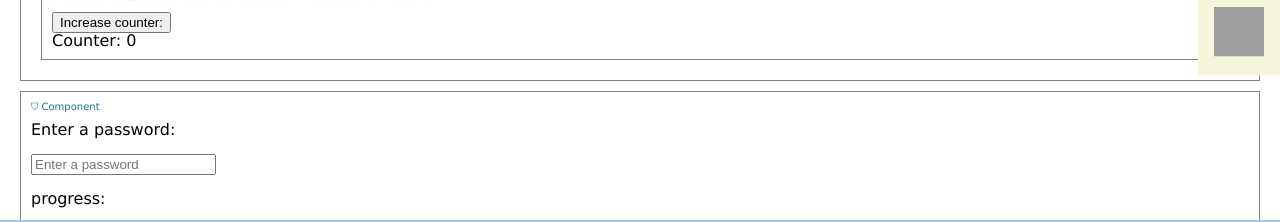
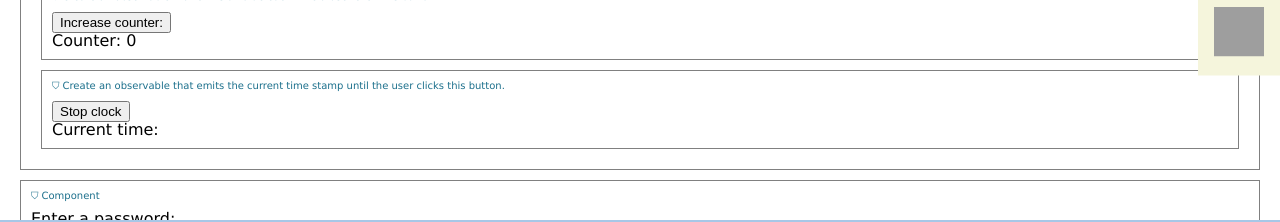
Before and after one commit to Portfolio-Allan-Rolle/100AngularChallenges, an Angular app: page / in a window 1280 px wide. Shown: the part 537-759 px from the top of the page. Built offline with nearby package versions, Linux system fonts and the light colour scheme; no server answers; grey boxes are pictures that could not be loaded.

Commit message:
RxJs challenge #8 complete

```diff
--- a/src/app/components/rxjs-challenges/rxjs-challenges.component.html
+++ b/src/app/components/rxjs-challenges/rxjs-challenges.component.html
@@ -64,4 +64,13 @@
     <button (click)="counterIncrease()">Increase counter:</button><br />
     <span>Counter: {{ counter$ | async }}</span>
   </app-container>
+
+  <app-container
+    [title]="
+      'Create an observable that emits the current time stamp until the user clicks this button.'
+    "
+  >
+    <button (click)="stopWatch()">Stop clock</button><br />
+    <span>Current time: {{ currentTimeStamp$ | async }}</span>
+  </app-container>
 </section>
--- a/src/app/components/rxjs-challenges/rxjs-challenges.component.ts
+++ b/src/app/components/rxjs-challenges/rxjs-challenges.component.ts
@@ -3,15 +3,19 @@ import { Component, inject, signal } from '@angular/core';
 import {
   BehaviorSubject,
   catchError,
+  EMPTY,
   filter,
   forkJoin,
   from,
   interval,
   map,
   of,
+  Subject,
   switchMap,
   take,
+  takeUntil,
   tap,
+  timestamp,
   toArray,
 } from 'rxjs';
 import { ContainerComponent } from '../container/container.component';
@@ -90,4 +94,19 @@ export class RxjsChallengesComponent {
   counterIncrease(): void {
     this.counter$.next(this.counter$.value + 1);
   }
+
+  stopDateDisplay$ = new Subject<any>();
+  currentTimeStamp$ = new Subject<any>();
+  currentTime = interval(1000)
+    .pipe(takeUntil(this.stopDateDisplay$), timestamp())
+    .subscribe({
+      next: (v) => {
+        const { timestamp } = v;
+        const time = `${new Date(timestamp).getHours()}:${new Date(timestamp).getMinutes()}:${new Date(timestamp).getSeconds()}`;
+        this.currentTimeStamp$.next(time);
+      },
+    });
+  stopWatch() {
+    this.stopDateDisplay$.next(EMPTY);
+  }
 }
```
Also changed, not shown: 1 other file (tests, documents, lock files or other folders).
